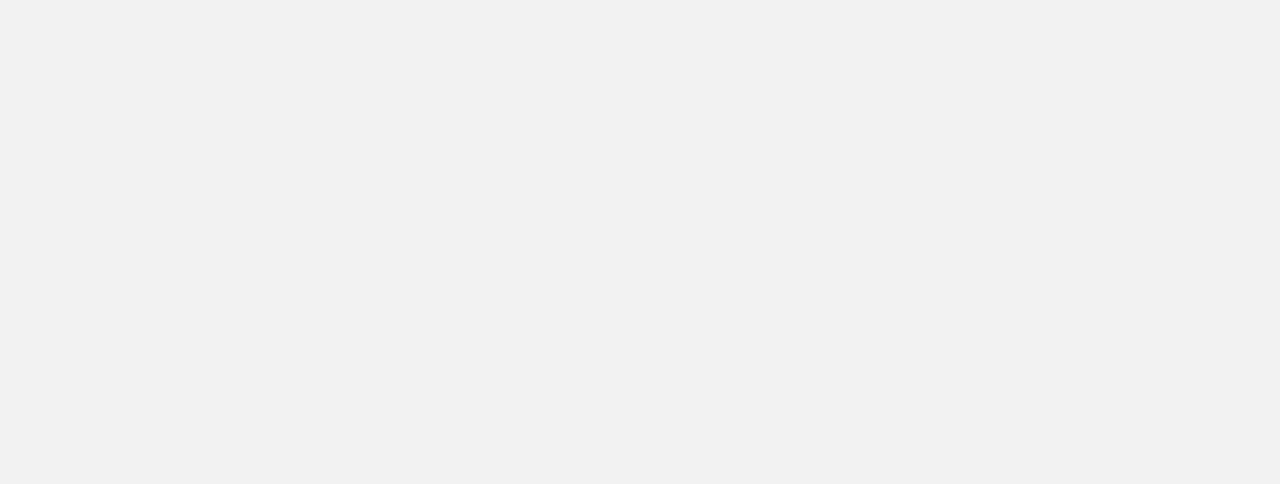
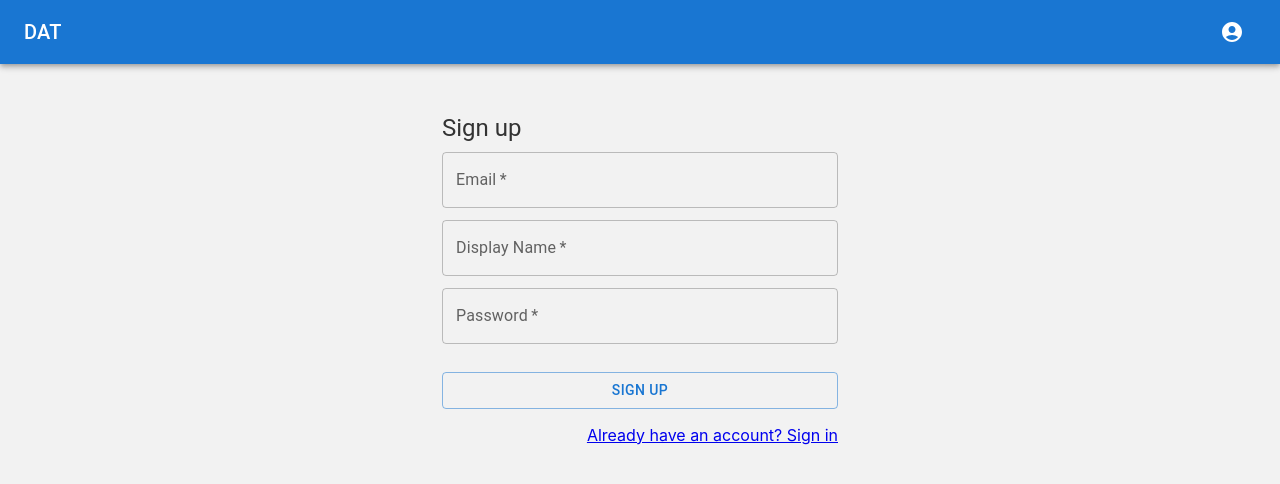
Before and after one commit to nargizasaina/email-templates, a React (Create React App) app: page /registration in a window 1280 px wide. Shown: the top 484 px of the page. Built offline with nearby package versions, Linux system fonts and the light colour scheme.

Commit message:
add login and registration forms

```diff
--- a/package.json
+++ b/package.json
@@ -3,6 +3,10 @@
   "version": "0.1.0",
   "private": true,
   "dependencies": {
+    "@emotion/react": "^11.11.0",
+    "@emotion/styled": "^11.11.0",
+    "@mui/icons-material": "^5.11.16",
+    "@mui/material": "^5.13.1",
     "@testing-library/jest-dom": "^5.16.5",
     "@testing-library/react": "^13.4.0",
     "@testing-library/user-event": "^13.5.0",
--- a/src/App.js
+++ b/src/App.js
@@ -1,6 +1,17 @@
+import { Routes, Route } from "react-router-dom";
+import Layout from "./components/Layout/Layout";
+import Login from "./containers/Login/Login";
+import Register from "./containers/Register/Register";
+
 const App = () => {
   return  (
-    <div></div>
+    <Layout>
+      <Routes>
+        <Route path="/login" element={<Login/>} />
+        <Route path="/registration" element={<Register/>} />
+        <Route render={() => <h1>Not Found</h1>} />
+      </Routes>
+    </Layout>
   )
 };
 
--- /dev/null
+++ b/src/components/Layout/Layout.js
@@ -0,0 +1,12 @@
+import ToolBar from "../ToolBar/ToolBar";
+
+const Layout = (props) => {
+    return (
+        <>
+            <ToolBar/>
+            <main>{props.children}</main>
+        </>
+    );
+};
+
+export default Layout;
--- /dev/null
+++ b/src/components/ToolBar/ToolBar.js
@@ -0,0 +1,75 @@
+import * as React from 'react';
+import AppBar from '@mui/material/AppBar';
+import Box from '@mui/material/Box';
+import Toolbar from '@mui/material/Toolbar';
+import Typography from '@mui/material/Typography';
+import IconButton from '@mui/material/IconButton';
+import MenuIcon from '@mui/icons-material/Menu';
+import AccountCircle from '@mui/icons-material/AccountCircle';
+import Switch from '@mui/material/Switch';
+import FormControlLabel from '@mui/material/FormControlLabel';
+import FormGroup from '@mui/material/FormGroup';
+import MenuItem from '@mui/material/MenuItem';
+import Menu from '@mui/material/Menu';
+
+function ToolBar() {
+  const [auth, setAuth] = React.useState(true);
+  const [anchorEl, setAnchorEl] = React.useState(null);
+
+  const handleChange = (event) => {
+    setAuth(event.target.checked);
+  };
+
+  const handleMenu = (event) => {
+    setAnchorEl(event.currentTarget);
+  };
+
+  const handleClose = () => {
+    setAnchorEl(null);
+  };
+
+  return (
+    <Box sx={{ flexGrow: 1 }}>
+      <AppBar position="static">
+        <Toolbar>
+          <Typography variant="h6" component={"div"} sx={{ flexGrow: 1 }}>
+            DAT
+          </Typography>
+          {auth && (
+            <div>
+              <IconButton
+                size="large"
+                aria-label="account of current user"
+                aria-controls="menu-appbar"
+                aria-haspopup="true"
+                onClick={handleMenu}
+                color="inherit"
+              >
+                <AccountCircle />
+              </IconButton>
+              <Menu
+                id="menu-appbar"
+                anchorEl={anchorEl}
+                anchorOrigin={{
+                  vertical: 'top',
+                  horizontal: 'right',
+                }}
+                keepMounted
+                transformOrigin={{
+                  vertical: 'top',
+                  horizontal: 'right',
+                }}
+                open={Boolean(anchorEl)}
+                onClose={handleClose}
+              >
+                <MenuItem onClick={handleClose}>Profile</MenuItem>
+                <MenuItem onClick={handleClose}>My account</MenuItem>
+              </Menu>
+            </div>
+          )}
+        </Toolbar>
+      </AppBar>
+    </Box>
+  );
+}
+export default ToolBar;
--- /dev/null
+++ b/src/containers/Login/Login.js
@@ -0,0 +1,77 @@
+import React, {useEffect, useState} from 'react';
+import {TextField, Box, Container, Grid, Typography} from "@mui/material";
+import Button from '@mui/material/Button';
+import {Link} from "react-router-dom";
+
+const Login = () => {
+
+    const [user, setUser] = useState({
+        email: '',
+        password: ''
+    });
+
+    const onChange = e => {
+        const {name, value} = e.target;
+        setUser(prevState => ({
+            ...prevState,
+            [name]: value
+        }));
+    };
+
+    const onSubmit = e => {
+        e.preventDefault();
+    };
+
+    return (
+        <Container maxWidth="xs">
+          <Box sx={{paddingTop: 6}}>
+            <Typography component="h1" variant="h5">
+              Sign in
+            </Typography>
+
+            <Box component="form" onSubmit={onSubmit}>
+              <Grid>
+                <TextField
+                  name="email"
+                  value={user.email}
+                  onChange={onChange}
+                  label="Email"
+                  required={true}
+                  margin="normal"
+                  fullWidth
+                />
+              </Grid>
+              <Grid >
+                <TextField
+                  name="password"
+                  value={user.password}
+                  onChange={onChange}
+                  label="Password"
+                  type="password"
+                  required={true}
+                  margin="normal"
+                  fullWidth
+                />
+              </Grid>
+              <Button
+                variant="outlined"
+                type="submit"
+                fullWidth
+                sx={{ mt: 3, mb: 2 }}
+              >
+                  Sign In
+              </Button>
+              <Grid container justifyContent={"flex-end"}>
+                  <Grid item>
+                      <Link to="/registration">
+                          Don't have an account? Sign Up
+                      </Link>
+                  </Grid>
+              </Grid>
+            </Box>
+          </Box>
+        </Container>
+    );
+};
+
+export default Login;
--- /dev/null
+++ b/src/containers/Register/Register.js
@@ -0,0 +1,89 @@
+import React, {useEffect, useState} from 'react';
+import {Box, Container, Grid, Typography, TextField} from "@mui/material";
+import {Link} from "react-router-dom";
+import Button from '@mui/material/Button';
+
+const Register = () => {
+    const [user, setUser] = useState({
+        displayName: '',
+        password: '',
+        email: ''
+    });
+
+    const onChange = e => {
+        const {name, value} = e.target;
+        setUser(prevState => ({
+            ...prevState,
+            [name]: value
+        }));
+    };
+
+    const onSubmit = e => {
+        e.preventDefault();
+
+    };
+
+    return (
+      <Container maxWidth="xs">
+        <Box sx={{paddingTop: 6}}>
+          <Typography component="h1" variant="h5">
+              Sign up
+          </Typography>
+          <Box component="form" onSubmit={onSubmit}>
+            <Grid>
+              <TextField
+                  name="email"
+                  value={user.email}
+                  onChange={onChange}
+                  label="Email"
+                  required={true}
+                  margin="dense"
+                  type="email"
+                  fullWidth
+              />
+            </Grid>
+            <Grid>
+              <TextField
+                  name="displayName"
+                  value={user.displayName}
+                  onChange={onChange}
+                  label="Display Name"
+                  required={true}
+                  margin="dense"
+                  fullWidth
+              />
+            </Grid>
+            <Grid>
+              <TextField
+                name="password"
+                value={user.password}
+                onChange={onChange}
+                label="Password"
+                type="password"
+                required={true}
+                margin="dense"
+                fullWidth
+              />
+            </Grid>
+            <Button
+                variant="outlined"
+                type="submit"
+                fullWidth
+                sx={{ mt: 3, mb: 2 }}
+              >
+                Sign Up
+              </Button>
+              <Grid container justifyContent={"flex-end"}>
+                <Grid item>
+                  <Link to="/login">
+                    Already have an account? Sign in
+                  </Link>
+                </Grid>
+              </Grid>
+          </Box>
+        </Box>
+      </Container>
+    );
+};
+
+export default Register;
--- a/src/index.js
+++ b/src/index.js
@@ -2,8 +2,11 @@ import React from 'react';
 import ReactDOM from 'react-dom/client';
 import App from './App';
 import './index.css';
+import { BrowserRouter } from 'react-router-dom';
 
 const root = ReactDOM.createRoot(document.getElementById('root'));
 root.render(
+  <BrowserRouter>
     <App />
+  </BrowserRouter>
 );
```
Also changed, not shown: 1 other file (tests, documents, lock files or other folders).
